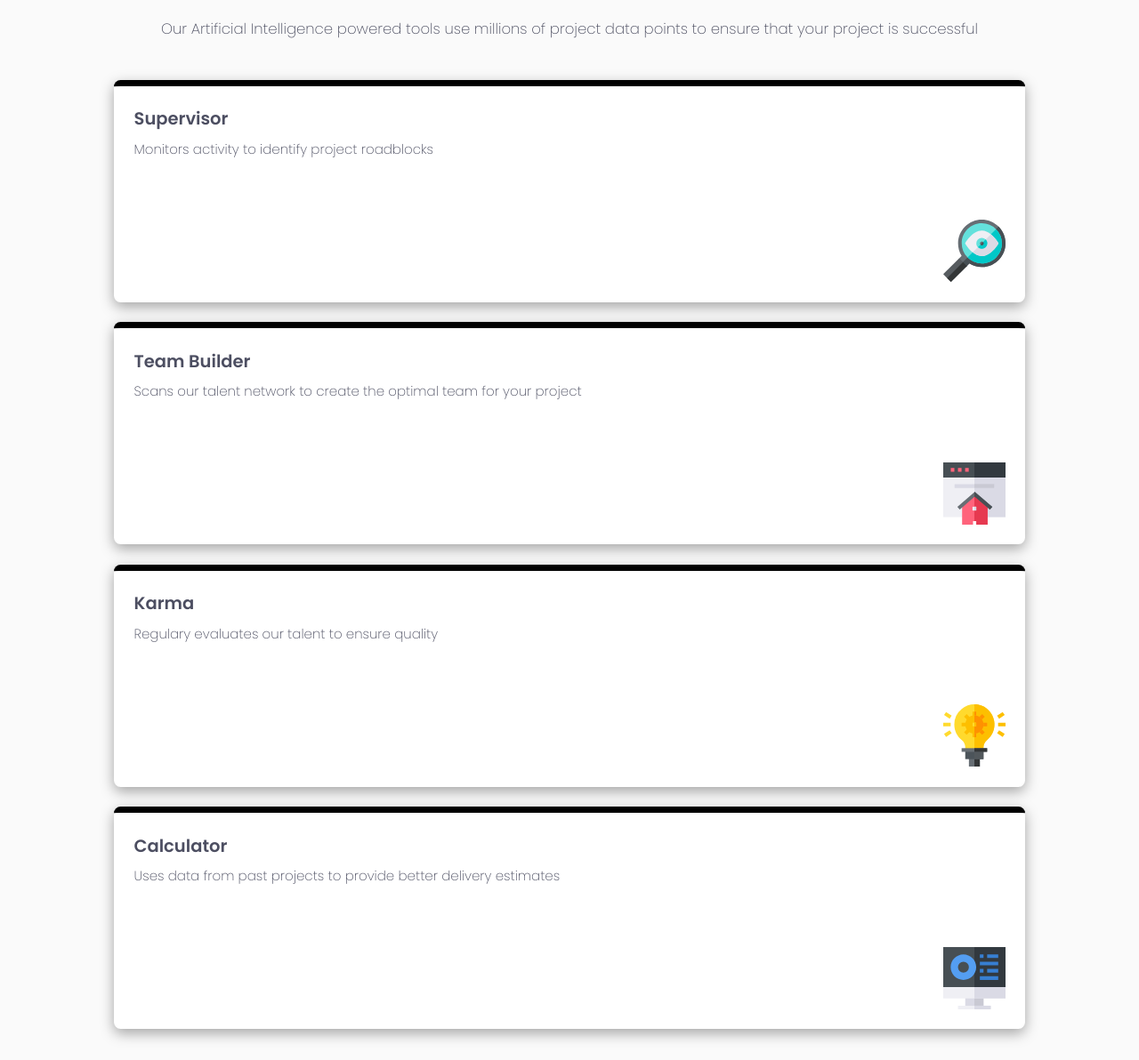
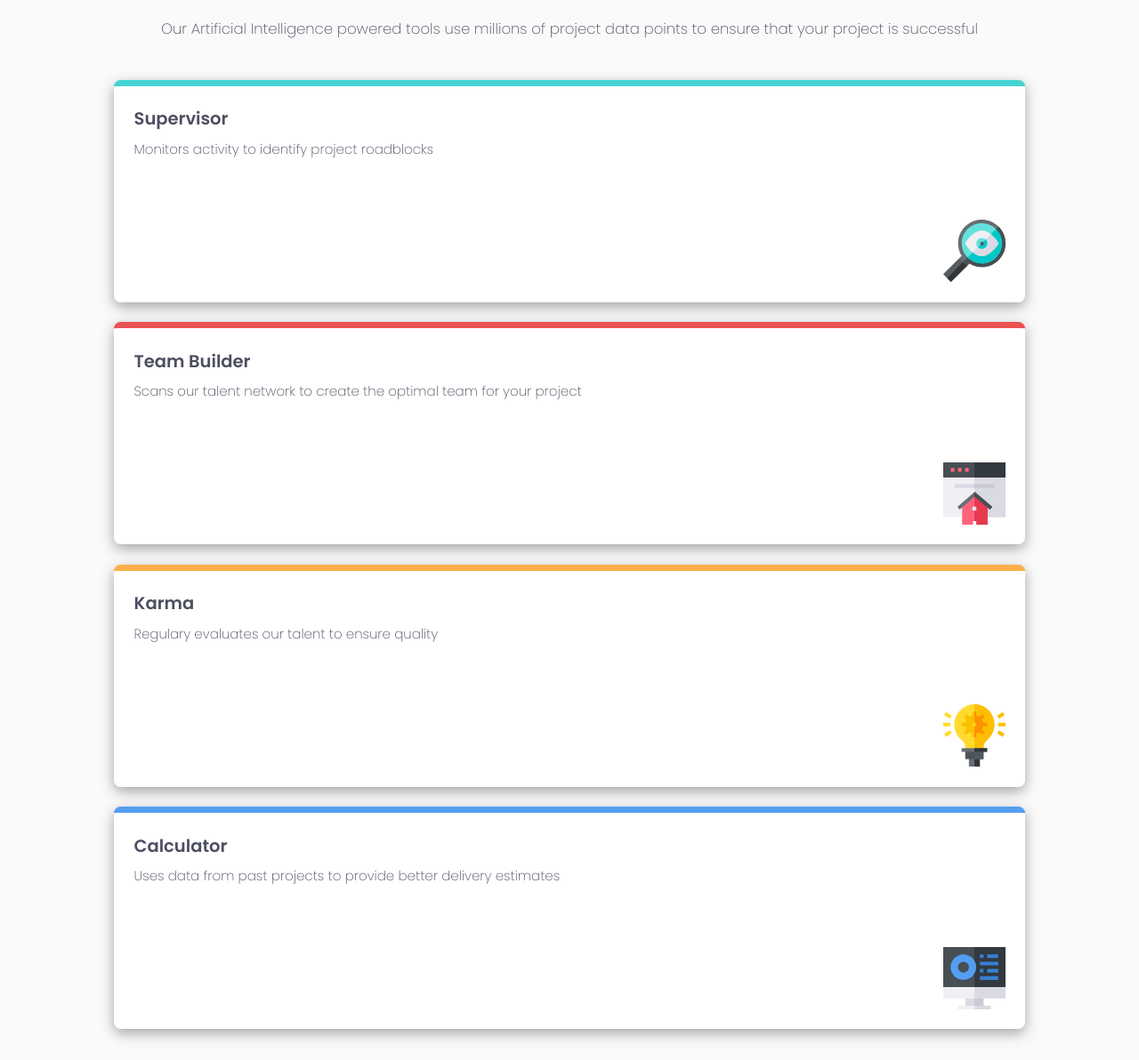
Before and after one commit to RicardoSerrano19/frontend_four-card-section, a plain HTML site: page index.html in a window 1280 px wide. Shown: the part 108-1300 px from the top of the page at 89% size. Drawn offline with Linux system fonts and the light colour scheme.

Commit message:
feat: add border color

```diff
--- a/index.html
+++ b/index.html
@@ -17,22 +17,22 @@
       <p class="header__info">Our Artificial Intelligence powered tools use millions of project data points to ensure that your project is successful</p>
     </section>
     <section class="benefits">
-      <div class="benefits__card">
+      <div class="benefits__card top-color-cyan">
         <h1 class="benefits__card__title">Supervisor</h1>
         <p class="benefits__card__description">Monitors activity to identify project roadblocks</p>
         <img class="benefits__card__image" src="./images/icon-supervisor.svg" alt="supervisor">
       </div>
-      <div class="benefits__card">
+      <div class="benefits__card top-color-red">
         <h1 class="benefits__card__title">Team Builder</h1>
         <p class="benefits__card__description">Scans our talent network to create the optimal team for your project</p>
         <img class="benefits__card__image" src="./images/icon-team-builder.svg" alt="teambuilder">
       </div>
-      <div class="benefits__card">
+      <div class="benefits__card top-color-orange">
         <h1 class="benefits__card__title">Karma</h1>
         <p class="benefits__card__description">Regulary evaluates our talent to ensure quality</p>
         <img class="benefits__card__image" src="./images/icon-karma.svg" alt="karma">
       </div>
-      <div class="benefits__card">
+      <div class="benefits__card top-color-blue">
         <h1 class="benefits__card__title">Calculator</h1>
         <p class="benefits__card__description">Uses data from past projects to provide better delivery estimates</p>
         <img class="benefits__card__image" src="./images/icon-calculator.svg" alt="calculator">
--- a/style.css
+++ b/style.css
@@ -92,3 +92,9 @@ main{
     width: 70px;
     margin: auto 0 0 auto;
 }
+
+/* Top color */
+.top-color-blue{ border-top-color: var(--blue); }
+.top-color-orange{ border-top-color: var(--orange); }
+.top-color-cyan{ border-top-color: var(--cyan); }
+.top-color-red{ border-top-color: var(--red); }
```
